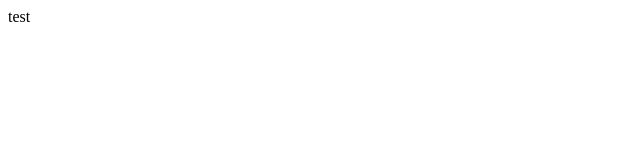
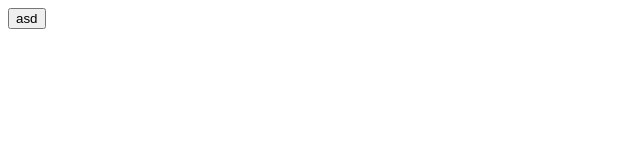
Before and after one commit to DonRyu/Full-Stack-CRUD-WebApp, a React (Create React App) app in the folder frontend/: page / in a window 1280 px wide. Shown: the top 160 px of the page, without its empty margins (0-640 px from the left). Built offline with nearby package versions, Linux system fonts and the light colour scheme.

Commit message:
port 수정

```diff
--- a/frontend/package.json
+++ b/frontend/package.json
@@ -15,7 +15,7 @@
     "web-vitals": "^2.1.4"
   },
   "scripts": {
-    "start": "react-scripts start",
+    "start": "export PORT=3001 && react-scripts start",
     "build": "react-scripts build",
     "test": "react-scripts test",
     "eject": "react-scripts eject"
--- a/frontend/src/App.js
+++ b/frontend/src/App.js
@@ -1,8 +1,14 @@
+import axios from 'axios';
 
 
 function App() {
   return (
-   <div>test</div>
+   <button onClick={()=>{
+     axios({
+      url: `http://localhost:3000/api`,
+      method: 'POST'
+    });
+   }}>asd</button>
   );
 }
 
```
Also changed, not shown: frontend/public/manifest.json, 1 other file (tests, documents, lock files or other folders).
